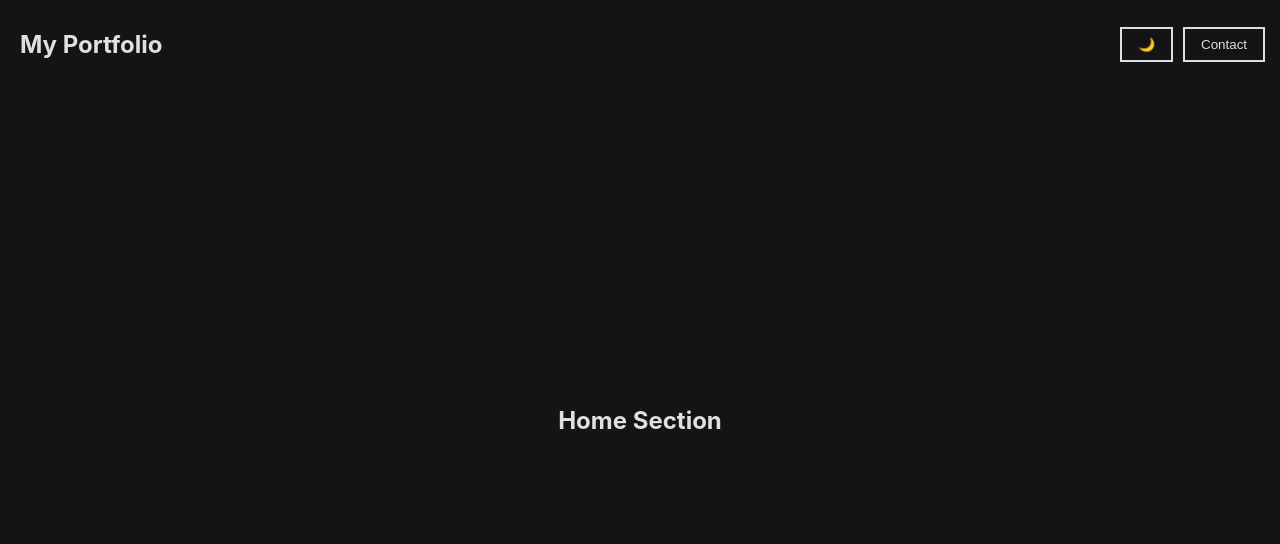
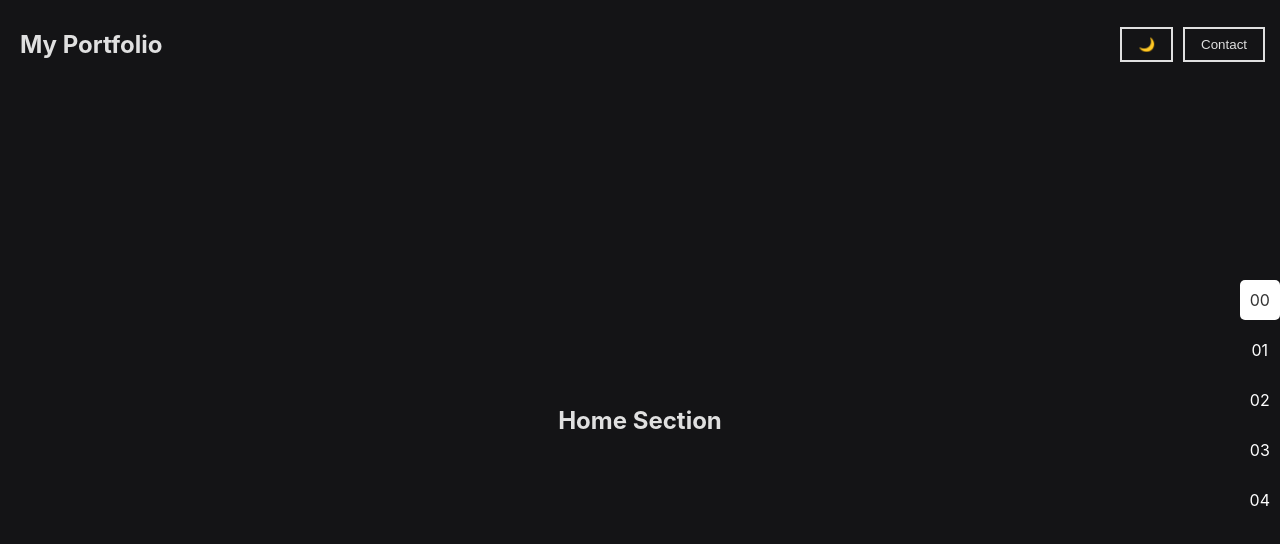
Before and after one commit to Nolan-Olhausen/portfolio-website, a React (Create React App) app: page / in a window 1280 px wide. Shown: the top 544 px of the page. Built offline with nearby package versions, Linux system fonts and the light colour scheme.

Commit message:
initial sidebar

```diff
--- a/src/App.js
+++ b/src/App.js
@@ -44,9 +44,27 @@ const App = () => {
     };
   }, [activeSection]); // Run effect when activeSection changes
 
+  const handleSidebarClick = (section) => {
+    setActiveSection(section);
+    document.getElementById(section).scrollIntoView({ behavior: 'smooth' });
+  };
+
   return (
     <div className="App">
       <NavBar />
+      <div className="sidebar">
+        <div className="scrollbar">
+          {sections.map((section, index) => (
+            <div
+              key={index}
+              className={`scrollbar-section ${activeSection === section ? 'active' : ''}`}
+              onClick={() => handleSidebarClick(section)}
+            >
+              {`0${index}`}
+            </div>
+          ))}
+        </div>
+      </div>
       <Element name="home" className="section home" id="home">
         <h2>Home Section</h2>
       </Element>
--- a/src/index.css
+++ b/src/index.css
@@ -111,3 +111,40 @@ code {
 .contact {
 
 }
+
+.sidebar {
+  position: fixed;
+  right: 0;
+  top: 50%;
+  transform: translateY(-50%);
+  z-index: 1000;
+  display: flex;
+  flex-direction: column;
+  align-items: center;
+}
+
+.scrollbar {
+  display: flex;
+  flex-direction: column;
+  gap: 10px;
+}
+
+.scrollbar-section {
+  background-color: transparent;
+  color: #fff;
+  padding: 10px;
+  cursor: pointer;
+  transition: all 0.3s ease;
+}
+
+.scrollbar-section.active {
+  background-color: #fff;
+  color: #333;
+  border-radius: 5px;
+}
+
+.scrollbar-section:hover {
+  background-color: #fff;
+  color: #333;
+  border-radius: 5px;
+}
```
